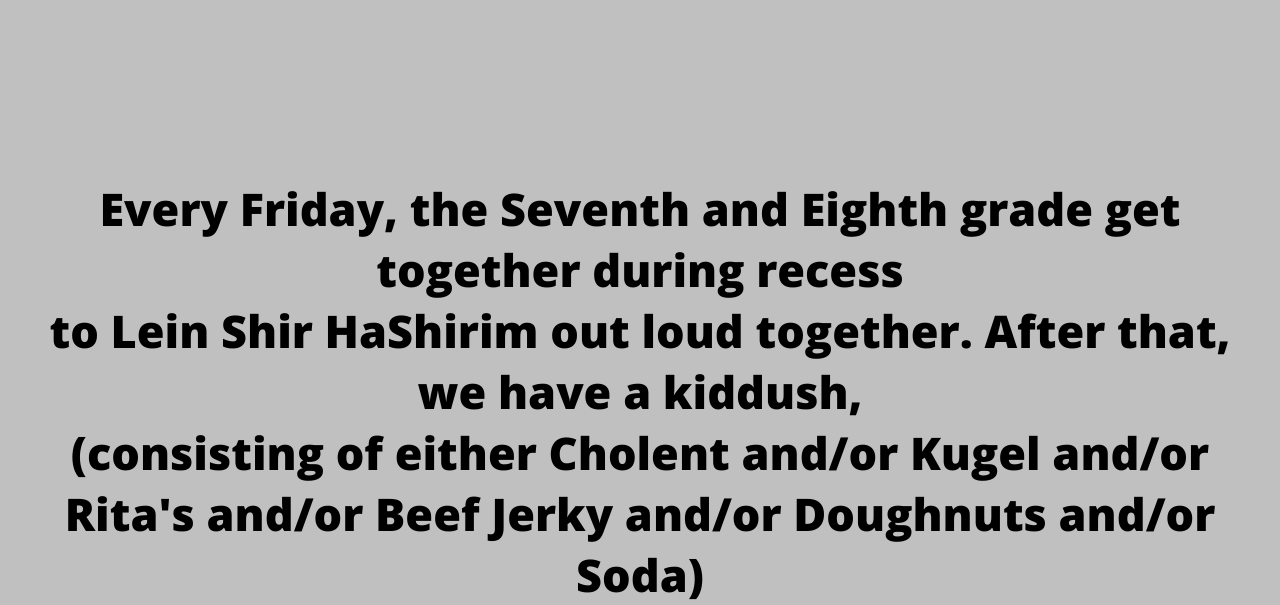
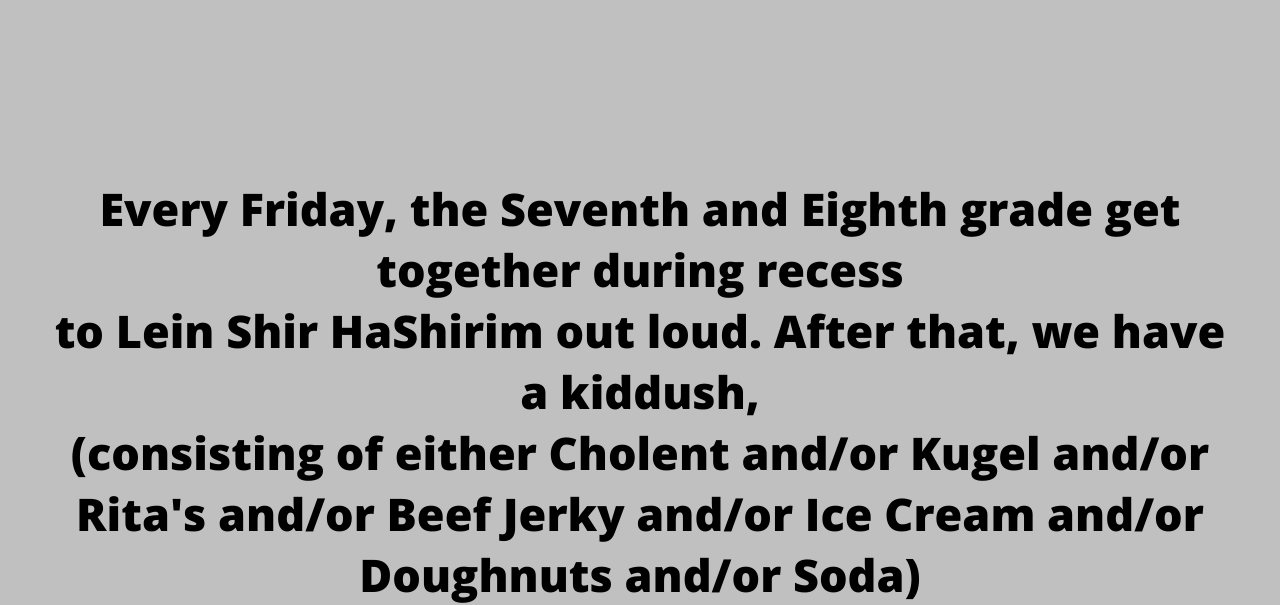
Before and after one commit to mordschu/shirhashirim, a plain HTML site: page About.html in a window 1280 px wide. Shown: the part 198-803 px from the top of the page. Drawn offline with nearby package versions, Linux system fonts and the light colour scheme.

Commit message:
Update About.html

```diff
--- a/About.html
+++ b/About.html
@@ -61,7 +61,7 @@
             <!--p style="background-color: black; width: 120%; height: 25px; margin-top: 20px; margin-left: -20px;" ></p-->
         </div>
 
-        <p class="about">Every Friday, the Seventh and Eighth grade get together during recess <br>to Lein Shir HaShirim out loud together. After that, we have a kiddush, <br>(consisting of either Cholent and/or Kugel and/or Rita's and/or Beef Jerky and/or Doughnuts and/or Soda) <br>with the weekly newspaper.
+        <p class="about">Every Friday, the Seventh and Eighth grade get together during recess <br>to Lein Shir HaShirim out loud. After that, we have a kiddush, <br>(consisting of either Cholent and/or Kugel and/or Rita's and/or Beef Jerky and/or Ice Cream and/or Doughnuts and/or Soda) <br>with the weekly newspaper.
         </p>
         <p>
             <ul style="font-family: 'Open Sans', sans-serif; text-align: center; font-size: 30px;">
```
